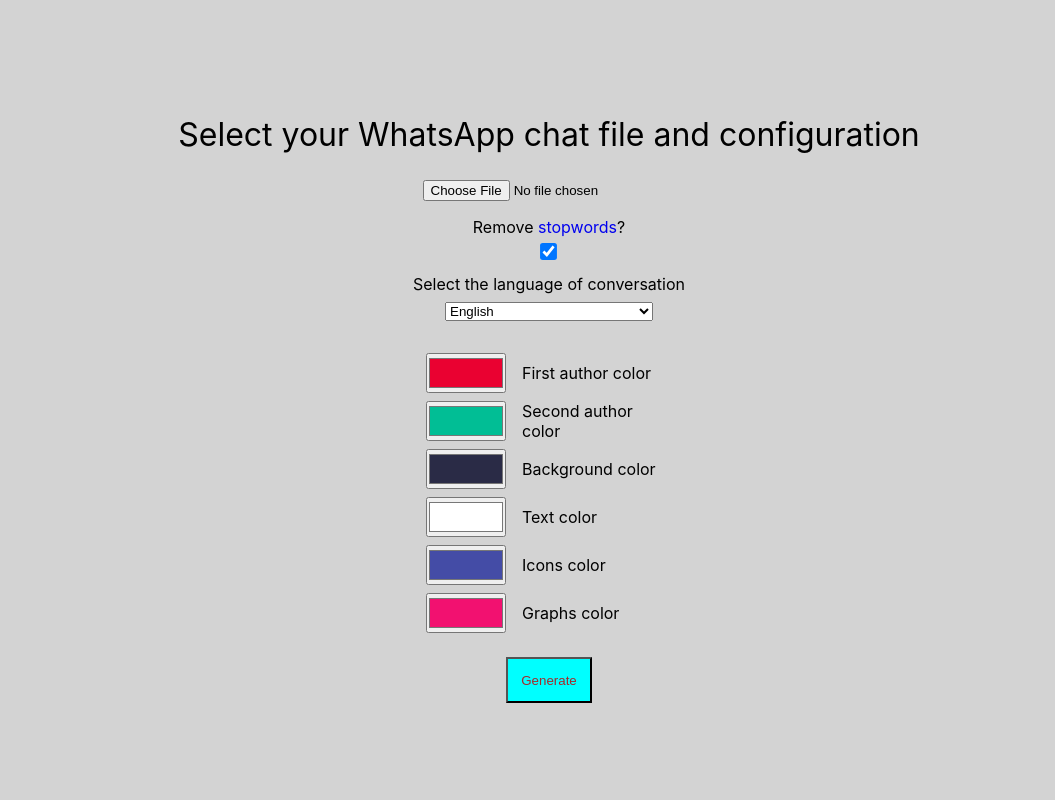
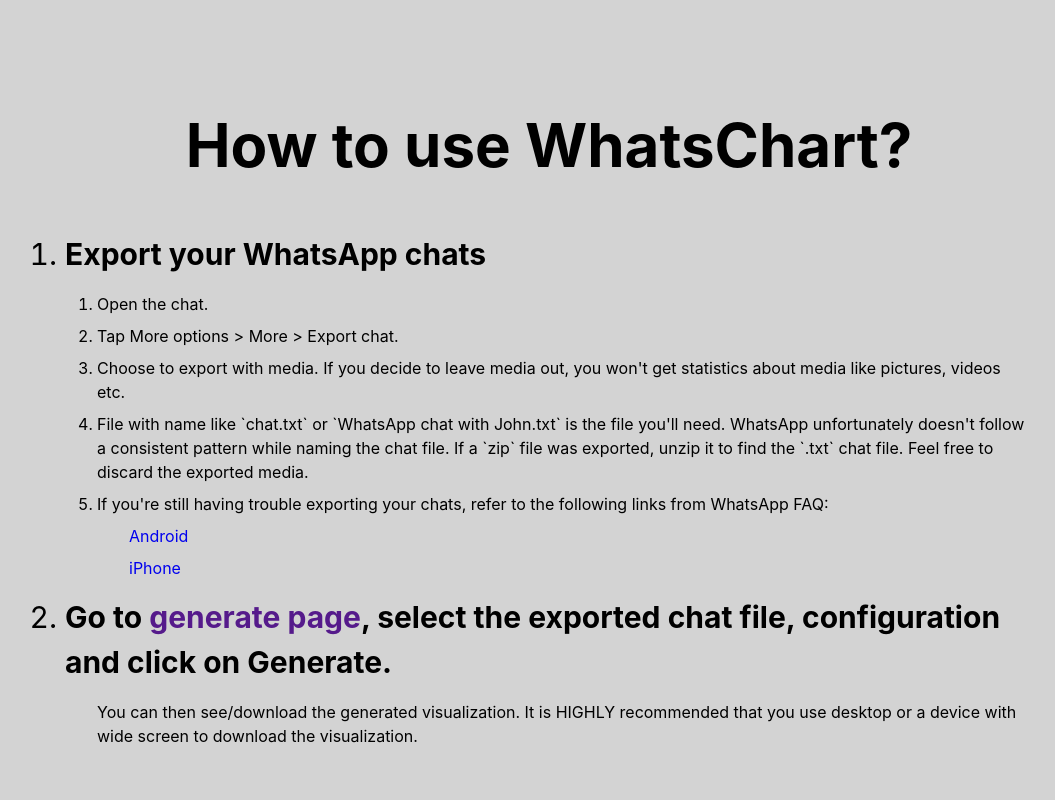
Before and after one commit to bhumitattarde/WhatsChart, a React (Create React App) app: page / in a window 1280 px wide. Shown: the part 1560-2360 px from the top of the page, without its empty margins (91-1146 px from the left). Built offline with nearby package versions, Linux system fonts and the light colour scheme; what stopword would draw is missing.

Commit message:
Added more parts of the site

```diff
--- a/src/App.css
+++ b/src/App.css
@@ -12,8 +12,8 @@
 .appWrapper {
   display: flex;
   flex-direction: column;
-  align-content: center;
   justify-content: center;
+  align-items: center;
 }
 
 .page {
@@ -23,8 +23,8 @@
   height: 100vh;
   display: flex;
   flex-direction: column;
+  align-items: center;
   justify-content: center;
-  align-items: center;
   padding: 0 1em;
 }
 
--- a/src/App.js
+++ b/src/App.js
@@ -1,10 +1,13 @@
 import React from "react";
 
+import NavBar from "./components/navbar.js";
+import MainPage from "./components/mainpage.js";
+import WhyWhatschart from "./components/whyWhatschart.js";
+import HowtoPage from "./components/howtopage.js";
 import WhatsChart from "./components/whatschart.js";
-import WhyWhatschart from "./components/whyWhatschart.js";
-import MainPage from "./components/mainpage.js";
-import NavBar from "./components/navbar.js";
 import FileForm from "./components/fileform.js";
+import FeedbackPage from "./components/feedbackpage.js";
+import Footer from "./components/Footer.js";
 
 import "./App.css";
 
@@ -43,6 +46,7 @@
         <NavBar />
         <MainPage />
         <WhyWhatschart />
+        <HowtoPage />
 
         <FileForm
           submitCallback={this.formSubmitCallback}
@@ -58,6 +62,9 @@
             config={this.config}
           />
         )}
+
+        <FeedbackPage />
+        <Footer />
       </div>
     );
   }
--- /dev/null
+++ b/src/components/Footer.js
@@ -0,0 +1,25 @@
+import React from "react";
+
+import "./Footer.css";
+
+const Footer = (props) => (
+  <div>
+    <ul>
+      <li>
+        <a href="">Buy me a coffee!</a>
+      </li>
+      <li>
+        Made with &heart; by <a href="">Bhumit Attarde</a>
+      </li>
+      <li>
+        WhatsApp is registered trademark and not affiliated to this site in any
+        way
+      </li>
+      <li>
+        <a href="">Privacy policy</a>
+      </li>
+    </ul>
+  </div>
+);
+
+export default Footer;
--- /dev/null
+++ b/src/components/feedbackpage.js
@@ -0,0 +1,23 @@
+import React from "react";
+
+import "./feedbackpage.css";
+
+const FeedbackPage = (props) => (
+  <div className="page">
+    <h3>Feedback</h3>
+    <p>
+      <a href="	https://github.com/bhumitattarde/WhatsChart/issues/new?labels=bug&title=BUG: ">
+        Click here
+      </a>{" "}
+      to report bugs
+    </p>
+    <p>
+      <a href="	https://github.com/bhumitattarde/WhatsChart/issues/new?labels=improvement&title=SUGGESTION: ">
+        Click here
+      </a>{" "}
+      to suggest improvements
+    </p>
+  </div>
+);
+
+export default FeedbackPage;
--- /dev/null
+++ b/src/components/howtopage.css
@@ -0,0 +1,37 @@
+.howtoPage {
+  width: 100%;
+  max-width: 1000px;
+  display: flex;
+  flex-direction: column;
+  justify-content: center;
+  align-items: center;
+  text-align: left;
+  line-height: 1.5em;
+}
+
+.howtoPage h3 {
+  margin-bottom: 1em;
+  font-size: clamp(20px, 6vw, 60px);
+}
+
+.howtoPage h4 {
+  margin: 0.5em 0;
+  line-height: 1.5em;
+}
+
+.howtoPage > ol > li,
+.howtoPage h4 {
+  font-size: clamp(10px, 3vw, 30px);
+}
+
+.howtoPage div {
+  font-size: 16px;
+}
+
+.howtoSubListWrapper {
+  margin-left: 2em;
+}
+
+.howtoSubListWrapper > li {
+  margin: 0.5em 0;
+}
--- /dev/null
+++ b/src/components/howtopage.js
@@ -0,0 +1,62 @@
+import React from "react";
+
+import "./howtopage.css";
+
+const HowtoPage = (props) => (
+  <div className="page howtoPage">
+    <h3>How to use WhatsChart?</h3>
+    <ol>
+      <li>
+        <div>
+          <h4>Export your WhatsApp chats</h4>
+          <ol className="howtoSubListWrapper">
+            <li>Open the chat.</li>
+            <li>Tap More options &gt; More &gt; Export chat. </li>
+            <li>
+              Choose to export with media. If you decide to leave media out, you
+              won't get statistics about media like pictures, videos etc.
+            </li>
+            <li>
+              File with name like `chat.txt` or `WhatsApp chat with John.txt` is
+              the file you'll need. WhatsApp unfortunately doesn't follow a
+              consistent pattern while naming the chat file. If a `zip` file was
+              exported, unzip it to find the `.txt` chat file. Feel free to
+              discard the exported media.
+            </li>
+            <li>
+              If you're still having trouble exporting your chats, refer to the
+              following links from WhatsApp FAQ:
+              <ul className="howtoSubListWrapper">
+                <li>
+                  <a href="https://faq.whatsapp.com/android/chats/how-to-save-your-chat-history/?lang=en">
+                    Android
+                  </a>
+                </li>
+                <li>
+                  <a href="https://faq.whatsapp.com/iphone/chats/how-to-back-up-to-icloud/?lang=en">
+                    iPhone
+                  </a>
+                </li>
+              </ul>
+            </li>
+          </ol>
+        </div>
+      </li>
+      <li>
+        <div>
+          <h4>
+            Go to <a href="">generate page</a>, select the exported chat file,
+            configuration and click on Generate.
+          </h4>
+          <p className="howtoSubListWrapper">
+            You can then see/download the generated visualization. It is HIGHLY
+            recommended that you use desktop or a device with wide screen to
+            download the visualization.
+          </p>
+        </div>
+      </li>
+    </ol>
+  </div>
+);
+
+export default HowtoPage;
--- a/src/components/navbar.js
+++ b/src/components/navbar.js
@@ -24,9 +24,6 @@
       <li>
         <a href="">GitHub</a>
       </li>
-      <li>
-        <a href="">Donate</a>
-      </li>
     </ul>
   </nav>
 );
--- a/src/components/whatschart.css
+++ b/src/components/whatschart.css
@@ -1,4 +1,5 @@
 /* fonts */
+/*FIXME move to index  */
 @import url("https://fonts.googleapis.com/css2?family=Raleway:wght@500;700&family=Ubuntu:ital,wght@0,400;0,500;0,700;1,700&display=swap");
 
 /* classes */
--- a/src/components/whyWhatschart.js
+++ b/src/components/whyWhatschart.js
@@ -29,8 +29,8 @@
         <section>
           <h2>Completely open-source and free</h2>
           <p>
-            WhatsChart does not charge you anything! Also, anyone, including you
-            can read the source code anytime!
+            WhatsChart does not charge you anything! Also, anyone, including
+            you, can read the source code anytime!
           </p>
         </section>
       </li>
```
Also changed, not shown: src/components/Footer.css (added), src/components/feedbackpage.css (added).
